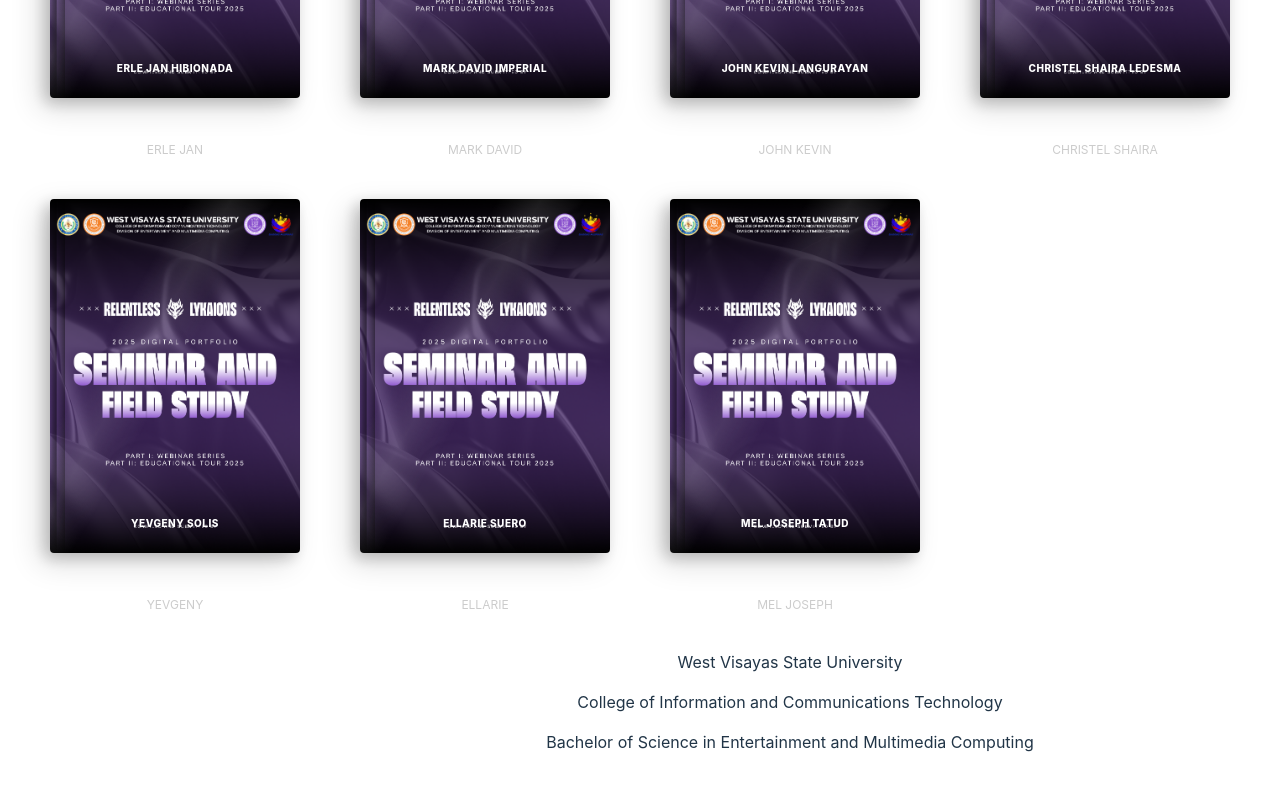
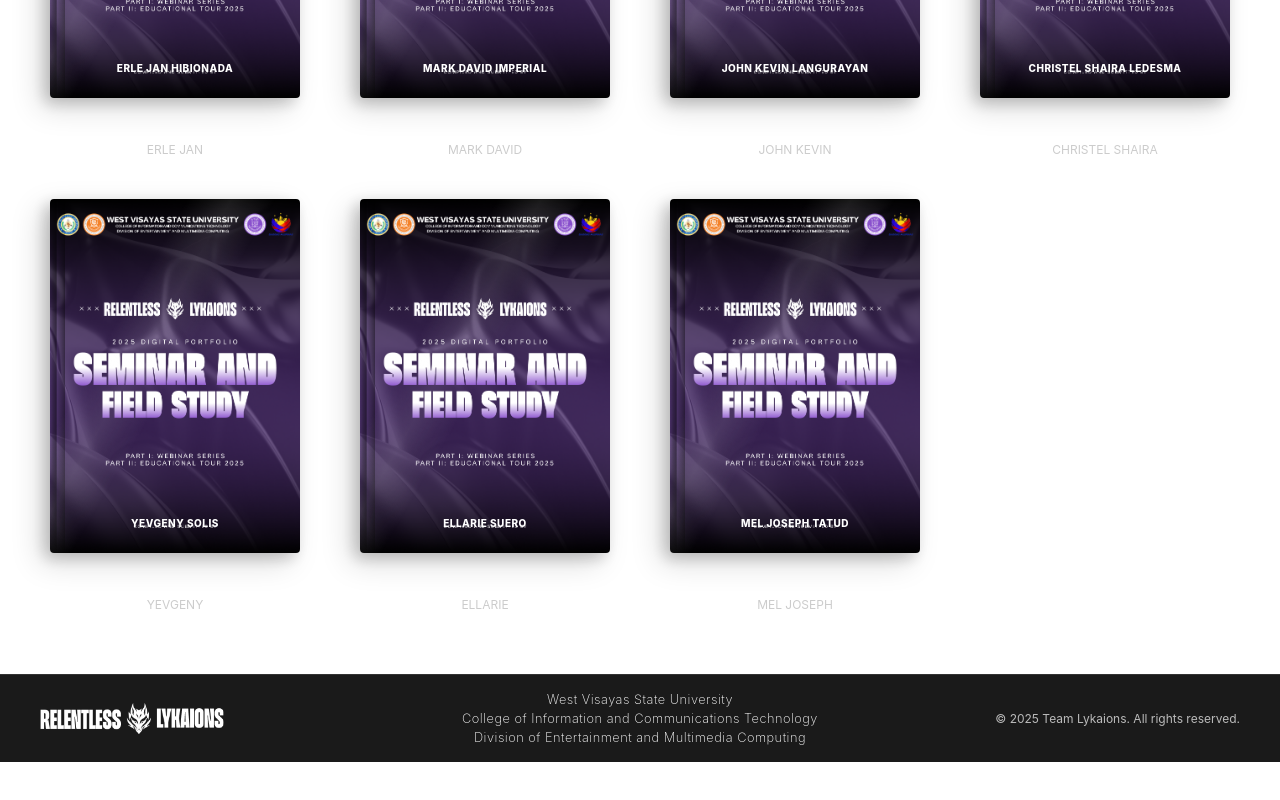
Before and after one commit to Babyama0901/Team-Lykaions---Digital-Portfolio-2025---BSEMC-4A, a React (Vite) app: page / in a window 1280 px wide. Shown: the part 1921-2721 px from the top of the page. After the commit the page ends 2683 px from the top, so only its background shows below. Built offline with nearby package versions, Linux system fonts and the light colour scheme.

Commit message:
feat: Initialize application with a library view for student portfolios, a new footer, and basic view switching.

```diff
--- a/src/App.jsx
+++ b/src/App.jsx
@@ -2,6 +2,7 @@ import React, { useState } from 'react';
 import Book from './components/Book';
 import Library from './components/Library';
 import MeteorBackground from './components/MeteorBackground';
+import Footer from './components/Footer';
 import './App.css';
 
 function App() {
@@ -10,6 +11,7 @@ function App() {
   return (
     <div className="app-container">
       <MeteorBackground />
+      <div className="content-wrap">
         {view === 'library' && (
           <Library onOpenBook={() => setView('book')} />
         )}
@@ -25,6 +27,8 @@ function App() {
           </div>
         )}
       </div>
+      <Footer />
+    </div>
   );
 }
 
--- /dev/null
+++ b/src/components/Footer.css
@@ -0,0 +1,70 @@
+.app-footer {
+    width: 100%;
+    background-color: #1a1a1a;
+    /* Dark background matching the image */
+    color: #ffffff;
+    display: flex;
+    justify-content: space-between;
+    align-items: center;
+    padding: 15px 40px;
+    box-sizing: border-box;
+    font-family: 'Inter', sans-serif;
+    font-size: 0.8rem;
+    border-top: 1px solid #333;
+    /* Ensure it stays at the bottom if using fixed/sticky, but for now just flow */
+}
+
+.footer-left {
+    flex: 1;
+    display: flex;
+    align-items: center;
+    justify-content: flex-start;
+}
+
+.footer-logo-img {
+    height: 35px;
+    /* Adjust based on actual logo aspect ratio */
+    width: auto;
+    object-fit: contain;
+}
+
+
+
+.footer-center {
+    flex: 2;
+    display: flex;
+    flex-direction: column;
+    align-items: center;
+    text-align: center;
+    gap: 0;
+}
+
+.footer-center p {
+    margin: 0;
+    line-height: 1.5;
+    font-weight: 250;
+    letter-spacing: 0.5px;
+}
+
+.footer-right {
+    flex: 1;
+    display: flex;
+    align-items: center;
+    justify-content: flex-end;
+    opacity: 0.7;
+    font-size: 0.75rem;
+}
+
+@media (max-width: 768px) {
+    .app-footer {
+        flex-direction: column;
+        gap: 15px;
+        padding: 20px;
+        text-align: center;
+    }
+
+    .footer-left,
+    .footer-right {
+        justify-content: center;
+    }
+}
--- /dev/null
+++ b/src/components/Footer.jsx
@@ -0,0 +1,26 @@
+import React from 'react';
+import './Footer.css';
+// Importing the logo. Note the double spaces in the filename as verified in the file system.
+import footerLogo from '../Logo/Relentless Lukaions.png';
+
+const Footer = () => {
+    return (
+        <footer className="app-footer">
+            <div className="footer-left">
+                <img src={footerLogo} alt="Relentless Lykaions" className="footer-logo-img" />
+            </div>
+
+            <div className="footer-center">
+                <p className="footer-text">West Visayas State University</p>
+                <p className="footer-text">College of Information and Communications Technology</p>
+                <p className="footer-text">Division of Entertainment and Multimedia Computing</p>
+            </div>
+
+            <div className="footer-right">
+                <p className="footer-text">&copy; 2025 Team Lykaions. All rights reserved.</p>
+            </div>
+        </footer>
+    );
+};
+
+export default Footer;
--- a/src/components/Library.jsx
+++ b/src/components/Library.jsx
@@ -109,7 +109,7 @@ const books = [
         title: "SEMINARS AND FIELD STUDY",
         student: "JOHN KEVIN LANGURAYAN",
         course: "Bachelor of Science in Entertainment & Multimedia Computing",
-        link: "https://john-kevin-langurayan.netlify.app/"
+        link: "https://online.fliphtml5.com/allgi/nfjv/#p=1"
     },
     {
         id: 16,
@@ -200,15 +200,6 @@ function Library({ onOpenBook }) {
                     </div>
                 ))}
             </div>
-
-            <footer className="library-footer">
-                <img src={headerLogo} alt="BSEMC Logo" className="footer-logo" />
-                <div className="footer-info">
-                    <p>West Visayas State University</p>
-                    <p>College of Information and Communications Technology</p>
-                    <p>Bachelor of Science in Entertainment and Multimedia Computing</p>
-                </div>
-            </footer>
         </div>
     );
 }
--- a/src/index.css
+++ b/src/index.css
@@ -22,6 +22,7 @@ a {
   color: #646cff;
   text-decoration: inherit;
 }
+
 a:hover {
   color: #535bf2;
 }
@@ -68,9 +69,11 @@ button {
   cursor: pointer;
   transition: border-color 0.25s;
 }
+
 button:hover {
   border-color: #646cff;
 }
+
 button:focus,
 button:focus-visible {
   outline: 4px auto -webkit-focus-ring-color;
@@ -81,9 +84,11 @@ button:focus-visible {
     color: #213547;
     background-color: #ffffff;
   }
+
   a:hover {
     color: #747bff;
   }
+
   button {
     background-color: #f9f9f9;
   }
```
Also changed, not shown: 1 other file (tests, documents, lock files or other folders). Lines whose indentation alone changed are shown as unchanged.
